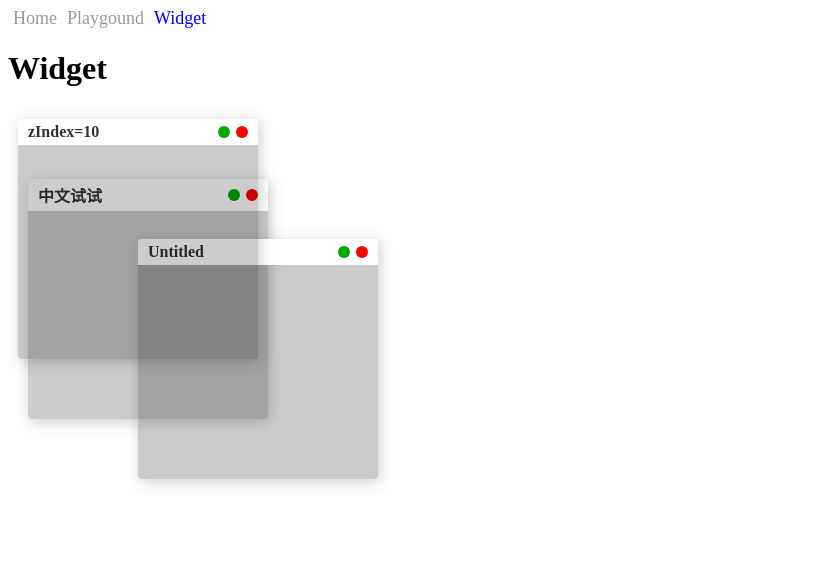
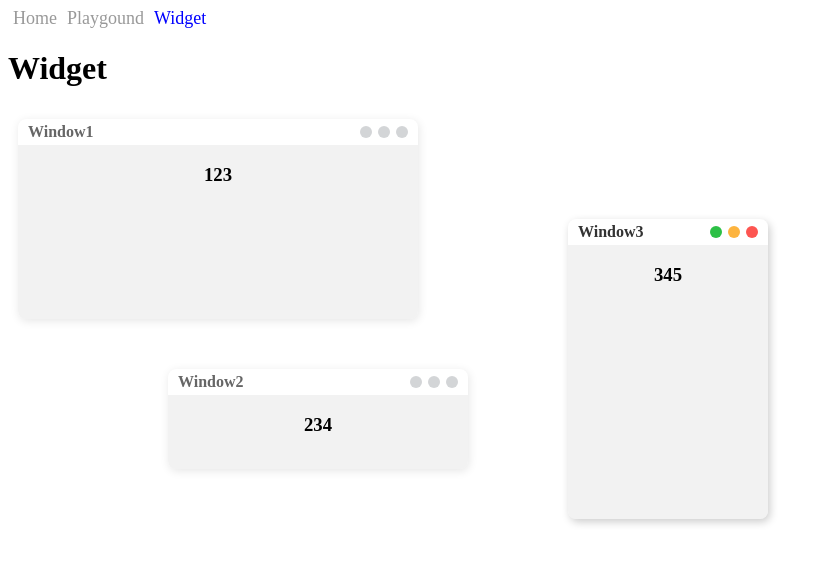
Before and after one commit to imnull/dreamday, a React app: page /#/widget in a window 1280 px wide. Shown: the top 564 px of the page, without its empty margins (0-826 px from the left). Built offline with nearby package versions, Linux system fonts and the light colour scheme.

Commit message:
移动操作优化

```diff
--- /dev/null
+++ b/src/components/widget/helper.ts
@@ -0,0 +1,162 @@
+import { createMovable } from '~/libs/movable'
+
+export type TPosition = { x: number; y: number }
+export type TSize = { width: number; height: number; }
+export type TEventArgs = { position: TPosition; data: any }
+export type TResizeType = '' | 'L' | 'T' | 'R' | 'B' | 'LT' | 'RT' | 'LB' | 'RB'
+
+export const posPlus = (a: TPosition, b: TPosition) => {
+    return { x: a.x + b.x, y: a.y + b.y }
+}
+
+export const genTranslate = (position: TPosition, offset: TPosition, size: TSize, sizeOffset: TPosition, resizeType: TResizeType) => {
+    let { x, y } = posPlus(position, offset)
+    let { width: w, height: h } = size
+
+    if (resizeType.includes('L')) {
+        w -= sizeOffset.x
+        if (w >= 0) {
+            x += sizeOffset.x
+        } else {
+            x += size.width
+        }
+    }
+    if (resizeType.includes('R')) {
+        w += sizeOffset.x
+        if (w < 0) {
+            x += w
+        }
+    }
+    if (resizeType.includes('T')) {
+        h -= sizeOffset.y
+        if (h >= 0) {
+            y += sizeOffset.y
+        } else {
+            y += size.height
+        }
+    }
+    if (resizeType.includes('B')) {
+        h += sizeOffset.y
+        if (h < 0) {
+            y += h
+        }
+    }
+    return `translateX(${x}px) translateY(${y}px)`
+}
+
+export const genWidth = (size: TSize, sizeOffset: TPosition, resizeType: TResizeType) => {
+    if (resizeType.includes('L')) {
+        return Math.abs(size.width - sizeOffset.x)
+    } else if (resizeType.includes('R')) {
+        return Math.abs(size.width + sizeOffset.x)
+    } else {
+        return size.width
+    }
+}
+
+export const genHeight = (size: TSize, sizeOffset: TPosition, resizeType: TResizeType) => {
+    if (resizeType.includes('T')) {
+        return Math.abs(size.height - sizeOffset.y)
+    } else if (resizeType.includes('B')) {
+        return Math.abs(size.height + sizeOffset.y)
+    } else {
+        return size.height
+    }
+}
+
+export const calRect = (size: TSize, pos: TPosition, offset: TPosition, resizeType: TResizeType) => {
+    let x = pos.x
+    let y = pos.y
+    let width = size.width
+    let height = size.height
+
+    if (resizeType.includes('L')) {
+        width -= offset.x
+        if (width > 0) {
+            x += offset.x
+        } else {
+            x += size.width
+        }
+    }
+    if (resizeType.includes('R')) {
+        width += offset.x
+        if (width < 0) {
+            x += width
+        }
+    }
+    if (resizeType.includes('T')) {
+        height -= offset.y
+        if (height > 0) {
+            y += offset.y
+        } else {
+            y += size.height
+        }
+    }
+    if (resizeType.includes('B')) {
+        height += offset.y
+        if (height < 0) {
+            y += height
+        }
+    }
+    return { x, y, width: Math.abs(width), height: Math.abs(height) }
+}
+
+type TStateParams<T> = [T, (arg: T) => void]
+
+export const createResizeHandler = (options: {
+    position: TStateParams<TPosition>;
+    sizeOffset: TStateParams<TPosition>;
+    resizeType: TStateParams<TResizeType>;
+    size: TStateParams<TSize>;
+    debug?: boolean;
+    onSelected?: () => void;
+}) => {
+    const {
+        debug = false,
+        position: [position, setPosition],
+        size: [size, setSize],
+        resizeType: [resizeType, setResizeType],
+        sizeOffset: [, setSizeOffset],
+        onSelected,
+    } = options
+
+    const _position = { ...position }
+    const _size = { ...size }
+
+    const m = createMovable({
+        debug,
+        onStart() {
+            setResizeType(resizeType)
+            typeof onSelected === 'function' && onSelected()
+        },
+        onMoving({ offset }) {
+            setSizeOffset(offset)
+        },
+        onEnd: ({ offset }: any) => {
+            setSizeOffset({ x: 0, y: 0 })
+            const { x, y, width, height } = calRect(_size, _position, offset, resizeType)
+            setPosition({ x, y })
+            setSize({ width, height })
+        }
+    })
+
+    const R = {
+        updatePosition(pos: TPosition) {
+            Object.assign(_position, pos)
+        },
+        updateSize(size: TSize) {
+            Object.assign(_size, size)
+        },
+        update(pos: TPosition, size: TSize) {
+            Object.assign(_position, pos)
+            Object.assign(_size, size)
+        },
+        init(target: HTMLElement) {
+            m.init(target)
+        },
+        dispose() {
+            m.dispose()
+        }
+    }
+    return R
+}
--- a/src/components/widget/index.scss
+++ b/src/components/widget/index.scss
@@ -1,5 +1,6 @@
 $op-bar-size: 3px;
 $op-corner-size: 8px;
+$widget-border-radius: 8px;
 
 .marvin-widget {
     display: flex;
@@ -10,11 +11,31 @@ $op-corner-size: 8px;
     width: 240px;
     height: 240px;
     border: 0px solid rgba(0, 0, 0, 0.1);
-    background-color: rgba(0, 0, 0, 0);
+    // background-color: rgba(255, 255, 255, 0.5);
+    background-color: rgba(230, 230, 230, 0.5);
+    backdrop-filter: blur(4px);
     position: absolute;
     overflow: hidden;
-    border-radius: 4px;
-    box-shadow: 2px 3px 15px 0px rgba(0, 0, 0, 0.2);
+    border-radius: $widget-border-radius;
+    box-shadow: 2px 3px $widget-border-radius 0px rgba(0, 0, 0, 0.2);
+    z-index: 10;
+
+    &.background {
+        z-index: 5;
+        box-shadow: 1px 2px 10px 0px rgba(0, 0, 0, 0.1);
+        .widget-head {
+            color: #666;
+            .tools {
+                .btn {
+                    &.minify,
+                    &.maxium,
+                    &.close {
+                        background-color: #d3d5d7;
+                    }
+                }
+            }
+        }
+    }
 
     .widget-head {
         padding: 4px 10px;
@@ -42,24 +63,27 @@ $op-corner-size: 8px;
         .tools {
             display: flex;
             flex-direction: row;
+            cursor: pointer;
             .btn {
                 width: 12px;
                 height: 12px;
-                background-color: #ccc;
+                background-color: #d3d5d7;
                 border-radius: 8px;
                 margin-left: 6px;
-                cursor: pointer;
                 &.minify {
-                    background-color: #0a0;
+                    background-color: #fdb43f;
+                }
+                &.maxium {
+                    background-color: #2cc046;
                 }
                 &.close {
-                    background-color: red;
+                    background-color: #fd5551;
                 }
             }
         }
     }
     .widget-body {
-        background-color: rgba(0, 0, 0, 0.2);
+        background-color: rgba(0, 0, 0, 0.0);
         flex: 1;
         position: relative;
     }
@@ -73,7 +97,7 @@ $op-corner-size: 8px;
     .widget-resize {
         position: absolute;
         z-index: 5;
-        background-color: rgba(0, 0, 0, 0.0);
+        background-color: rgba(0, 0, 0, 0);
         left: 0;
         top: 0;
         right: 0;
--- a/src/components/widget/index.tsx
+++ b/src/components/widget/index.tsx
@@ -1,141 +1,11 @@
-import { useCallback, useEffect, useState } from 'react'
+import { useCallback, useEffect, useRef, useState, useMemo } from 'react'
 import './index.scss'
 import { createMovable } from '~/libs/movable'
-
-type TPosition = { x: number; y: number }
-type TSize = { width: number; height: number; }
-type TEventArgs = { position: TPosition; data: any }
-type TResizeType = '' | 'L' | 'T' | 'R' | 'B' | 'LT' | 'RT' | 'LB' | 'RB'
-
-const posPlus = (a: TPosition, b: TPosition) => {
-    return { x: a.x + b.x, y: a.y + b.y }
-}
-
-const genTranslate = (position: TPosition, offset: TPosition, size: TSize, sizeOffset: TPosition, resizeType: TResizeType) => {
-    let { x, y } = posPlus(position, offset)
-    let { width: w, height: h } = size
-
-    if (resizeType.includes('L')) {
-        w -= sizeOffset.x
-        if (w >= 0) {
-            x += sizeOffset.x
-        } else {
-            x += size.width
-        }
-    }
-    if (resizeType.includes('R')) {
-        w += sizeOffset.x
-        if (w < 0) {
-            x += w
-        }
-    }
-    if (resizeType.includes('T')) {
-        h -= sizeOffset.y
-        if (h >= 0) {
-            y += sizeOffset.y
-        } else {
-            y += size.height
-        }
-    }
-    if (resizeType.includes('B')) {
-        h += sizeOffset.y
-        if (h < 0) {
-            y += h
-        }
-    }
-    return `translateX(${x}px) translateY(${y}px)`
-}
-
-const genWidth = (size: TSize, sizeOffset: TPosition, resizeType: TResizeType) => {
-    if (resizeType.includes('L')) {
-        return Math.abs(size.width - sizeOffset.x)
-    } else if (resizeType.includes('R')) {
-        return Math.abs(size.width + sizeOffset.x)
-    } else {
-        return size.width
-    }
-}
-
-const genHeight = (size: TSize, sizeOffset: TPosition, resizeType: TResizeType) => {
-    if (resizeType.includes('T')) {
-        return Math.abs(size.height - sizeOffset.y)
-    } else if (resizeType.includes('B')) {
-        return Math.abs(size.height + sizeOffset.y)
-    } else {
-        return size.height
-    }
-}
-
-const calRect = (size: TSize, pos: TPosition, offset: TPosition, resizeType: TResizeType) => {
-    let x = pos.x
-    let y = pos.y
-    let width = size.width
-    let height = size.height
-
-    if (resizeType.includes('L')) {
-        width -= offset.x
-        if (width > 0) {
-            x += offset.x
-        } else {
-            x += size.width
-        }
-    }
-    if (resizeType.includes('R')) {
-        width += offset.x
-        if (width < 0) {
-            x += width
-        }
-    }
-    if (resizeType.includes('T')) {
-        height -= offset.y
-        if (height > 0) {
-            y += offset.y
-        } else {
-            y += size.height
-        }
-    }
-    if (resizeType.includes('B')) {
-        height += offset.y
-        if (height < 0) {
-            y += height
-        }
-    }
-    return { x, y, width: Math.abs(width), height: Math.abs(height) }
-}
-
-const createResizeHandler = (options: {
-    debug?: boolean;
-    target: HTMLElement;
-    resizeType: TResizeType;
-    size: TSize;
-    position: TPosition;
-    setResizeType: (type: TResizeType) => void;
-    setSizeOffset: (offset: TPosition) => void;
-    setPos: (pos: TPosition) => void;
-    setSize: (pos: TSize) => void;
-}) => {
-    const { target, resizeType, size, position, setResizeType, setSizeOffset, setPos, setSize, debug = false } = options
-    const m = createMovable({
-        debug,
-        onStart() {
-            setResizeType(resizeType)
-        },
-        onMoving({ offset }) {
-            setSizeOffset(offset)
-        },
-        onEnd: ({ offset }: any) => {
-            setSizeOffset({ x: 0, y: 0 })
-            const { x, y, width, height } = calRect(size, position, offset, resizeType)
-            setPos({ x, y })
-            setSize({ width, height })
-        }
-    })
-    m.init(target)
-
-    return () => {
-        m.dispose()
-    }
-}
+import {
+    TPosition, TSize, TEventArgs, TResizeType,
+    genTranslate, genWidth, genHeight, calRect,
+    createResizeHandler,
+} from './helper'
 
 export default (props: {
     children?: JSX.Element,
@@ -143,39 +13,39 @@ export default (props: {
     position?: TPosition;
     size?: TSize,
     debug?: boolean,
+    active?: boolean,
     title?: string;
-    zIndex?: number;
     onClose?: (args: TEventArgs) => void;
     onMoveStart?: (args: TEventArgs) => void;
     onMoveEnd?: (args: TEventArgs) => void;
     onMoving?: (args: TEventArgs) => void;
     onMinify?: (min: boolean) => void;
+    onSelected?: () => void;
 }) => {
     const {
         title = 'Untitled',
-        zIndex = 0,
         children,
         position: _position = { x: 0, y: 0 },
         size: _size = { width: 240, height: 240 },
         data = null,
         debug = false,
+        active = false,
         onClose,
         onMoveStart,
         onMoveEnd,
         onMoving,
         onMinify,
+        onSelected,
     } = props
 
     const [target, setTarget] = useState<HTMLElement | null>(null)
     const [pos, setPos] = useState(_position)
-    useEffect(() => {
-        if (target) {
-            setHeadHeight(target.getBoundingClientRect().height)
-            const m = createMovable({
+    const [move] = useState(createMovable({
         debug,
         onStart() {
             setResizeType('')
             setStart(true)
+            typeof onSelected === 'function' && onSelected()
         },
         onMoving({ offset }) {
             setOffset(offset)
@@ -185,19 +55,20 @@ export default (props: {
             setPos(position)
             setOffset({ x: 0, y: 0 })
         }
-            })
-            m.update({ ...pos })
-            m.init(target)
+    }))
+    useEffect(() => {
+        if (target) {
+            setHeadHeight(target.getBoundingClientRect().height)
+            move.init(target)
             return () => {
-                m.dispose()
+                move.dispose()
             }
         }
-    }, [target, pos])
+    }, [target])
 
     useEffect(() => {
         setPos({ ..._position })
     }, [_position])
-
 
     const [tools, setTools] = useState<HTMLElement | null>(null)
     const [min, setMin] = useState(false)
@@ -238,6 +109,7 @@ export default (props: {
         }
         const mousedown = (e: MouseEvent) => {
             e.stopPropagation()
+            typeof onSelected === 'function' && onSelected()
         }
         tools.addEventListener('mousedown', mousedown)
         return () => {
@@ -254,171 +126,199 @@ export default (props: {
         setMin(!min)
     }
 
+    const handleMaxium = () => {
+
+    }
+
     /** 事件 END */
 
     const [barL, setBarL] = useState<HTMLElement | null>(null)
+    const [mL] = useState(() => {
+        return createResizeHandler({
+            debug,
+            size: [size, setSize],
+            position: [pos, setPos],
+            sizeOffset: [sizeOffset, setSizeOffset],
+            resizeType: ['L', setResizeType],
+            onSelected,
+        })
+    })
     useEffect(() => {
         if (barL) {
-            const dispose = createResizeHandler({
-                debug,
-                target: barL,
-                resizeType: 'L',
-                size,
-                position: pos,
-                setResizeType,
-                setSizeOffset,
-                setPos,
-                setSize
-            })
+            mL.init(barL)
             return () => {
-                dispose()
+                mL.dispose()
             }
         }
-    }, [barL, size, pos])
+    }, [barL])
+
     const [barR, setBarR] = useState<HTMLElement | null>(null)
+    const [mR] = useState(() => {
+        return createResizeHandler({
+            debug,
+            size: [size, setSize],
+            position: [pos, setPos],
+            sizeOffset: [sizeOffset, setSizeOffset],
+            resizeType: ['R', setResizeType],
+            onSelected,
+        })
+    })
     useEffect(() => {
         if (barR) {
-            const dispose = createResizeHandler({
-                debug,
-                target: barR,
-                resizeType: 'R',
-                size,
-                position: pos,
-                setResizeType,
-                setSizeOffset,
-                setPos,
-                setSize
-            })
+            mR.init(barR)
             return () => {
-                dispose()
+                mR.dispose()
             }
         }
-    }, [barR, size, pos])
+    }, [barR])
+
     const [barT, setBarT] = useState<HTMLElement | null>(null)
+    const [mT] = useState(() => {
+        return createResizeHandler({
+            debug,
+            size: [size, setSize],
+            position: [pos, setPos],
+            sizeOffset: [sizeOffset, setSizeOffset],
+            resizeType: ['T', setResizeType],
+            onSelected,
+        })
+    })
     useEffect(() => {
         if (barT) {
-            const dispose = createResizeHandler({
-                debug,
-                target: barT,
-                resizeType: 'T',
-                size,
-                position: pos,
-                setResizeType,
-                setSizeOffset,
-                setPos,
-                setSize
-            })
+            mT.init(barT)
             return () => {
-                dispose()
+                mT.dispose()
             }
         }
-    }, [barT, size, pos])
+    }, [barT])
+
     const [barB, setBarB] = useState<HTMLElement | null>(null)
+    const [mB] = useState(() => {
+        return createResizeHandler({
+            debug,
+            size: [size, setSize],
+            position: [pos, setPos],
+            sizeOffset: [sizeOffset, setSizeOffset],
+            resizeType: ['B', setResizeType],
+            onSelected,
+        })
+    })
     useEffect(() => {
         if (barB) {
-            const dispose = createResizeHandler({
-                debug,
-                target: barB,
-                resizeType: 'B',
-                size,
-                position: pos,
-                setResizeType,
-                setSizeOffset,
-                setPos,
-                setSize
-            })
+            mB.init(barB)
             return () => {
-                dispose()
+                mB.dispose()
             }
         }
-    }, [barB, size, pos])
+    }, [barB])
 
     const [cornerLT, setCornerLT] = useState<HTMLElement | null>(null)
+    const [mLT] = useState(() => {
+        return createResizeHandler({
+            debug,
+            size: [size, setSize],
+            position: [pos, setPos],
+            sizeOffset: [sizeOffset, setSizeOffset],
+            resizeType: ['LT', setResizeType],
+            onSelected,
+        })
+    })
     useEffect(() => {
         if (cornerLT) {
-            const dispose = createResizeHandler({
-                debug,
-                target: cornerLT,
-                resizeType: 'LT',
-                size,
-                position: pos,
-                setResizeType,
-                setSizeOffset,
-                setPos,
-                setSize
-            })
+            mLT.init(cornerLT)
             return () => {
-                dispose()
+                mLT.dispose()
             }
         }
-    }, [cornerLT, size, pos])
+    }, [cornerLT])
+
     const [cornerRT, setCornerRT] = useState<HTMLElement | null>(null)
+    const [mRT] = useState(() => {
+        return createResizeHandler({
+            debug,
+            size: [size, setSize],
+            position: [pos, setPos],
+            sizeOffset: [sizeOffset, setSizeOffset],
+            resizeType: ['RT', setResizeType],
+            onSelected,
+        })
+    })
     useEffect(() => {
         if (cornerRT) {
-            const dispose = createResizeHandler({
-                debug,
-                target: cornerRT,
-                resizeType: 'RT',
-                size,
-                position: pos,
-                setResizeType,
-                setSizeOffset,
-                setPos,
-                setSize
-            })
+            mRT.init(cornerRT)
             return () => {
-                dispose()
+                mRT.dispose()
             }
         }
-    }, [cornerRT, size, pos])
+    }, [cornerRT])
+
     const [cornerLB, setCornerLB] = useState<HTMLElement | null>(null)
+    const [mLB] = useState(() => {
+        return createResizeHandler({
+            debug,
+            size: [size, setSize],
+            position: [pos, setPos],
+            sizeOffset: [sizeOffset, setSizeOffset],
+            resizeType: ['LB', setResizeType],
+            onSelected,
+        })
+    })
     useEffect(() => {
         if (cornerLB) {
-            const dispose = createResizeHandler({
-                debug,
-                target: cornerLB,
-                resizeType: 'LB',
-                size,
-                position: pos,
-                setResizeType,
-                setSizeOffset,
-                setPos,
-                setSize
-            })
+            mLB.init(cornerLB)
             return () => {
-                dispose()
+                mLB.dispose()
             }
         }
-    }, [cornerLB, size, pos])
+    }, [cornerLB])
+
     const [cornerRB, setCornerRB] = useState<HTMLElement | null>(null)
+    const [mRB] = useState(() => {
+        return createResizeHandler({
+            debug,
+            size: [size, setSize],
+            position: [pos, setPos],
+            sizeOffset: [sizeOffset, setSizeOffset],
+            resizeType: ['RB', setResizeType],
+            onSelected,
+        })
+    })
     useEffect(() => {
         if (cornerRB) {
-            const dispose = createResizeHandler({
-                debug,
-                target: cornerRB,
-                resizeType: 'RB',
-                size,
-                position: pos,
-                setResizeType,
-                setSizeOffset,
-                setPos,
-                setSize
-            })
+            mRB.init(cornerRB)
             return () => {
-                dispose()
+                mRB.dispose()
             }
         }
-    }, [cornerRB, size, pos])
+    }, [cornerRB])
 
-    return <div className="marvin-widget" style={{
-        zIndex,
+    useEffect(() => {
+        [
+            mL, mR, mT, mB,
+            mLT, mRT, mLB, mRB,
+        ].forEach(m => m.updatePosition(pos))
+        move.update(pos)
+    }, [pos])
+    useEffect(() => {
+        [
+            mL, mR, mT, mB,
+            mLT, mRT, mLB, mRB,
+        ].forEach(m => m.updateSize(size))
+    }, [size])
+
+
+
+    return <div className={active ? "marvin-widget" : "marvin-widget background"} style={{
         transform: genTranslate(pos, offset, size, sizeOffset, resizeType),
         width: genWidth(size, sizeOffset, resizeType),
         height: min ? headHeight : genHeight(size, sizeOffset, resizeType),
+    }} onMouseDown={e => {
+        typeof onSelected === 'function' && onSelected()
     }}>
         <div className="widget-head" ref={setTarget}>
             <div className='title'>{title}</div>
             <div className='tools' ref={setTools}>
+                <div className='btn maxium' onClick={handleMaxium}></div>
                 <div className='btn minify' onClick={handleMin}></div>
                 <div className='btn close' onClick={handleClose}></div>
             </div>
--- a/src/pages/widget/index.tsx
+++ b/src/pages/widget/index.tsx
@@ -9,10 +9,35 @@ export default () => {
         console.log('handleCloseWidget', data)
     }
 
+    const [widgets, setWidgets] = useState([
+        { title: 'Window1', position: { x: 10, y: 10 }, size: { width: 400, height: 200 }, data: 123, },
+        { title: 'Window2', position: { x: 160, y: 260 }, size: { width: 300, height: 100 }, data: 234, },
+        { title: 'Window3', position: { x: 560, y: 110 }, size: { width: 200, height: 300 }, data: 345, },
+    ])
+
+    const [selected, setSelected] = useState(widgets.length - 1)
+
     return <>
         <h1>Widget</h1>
-        <Widget title='zIndex=10' zIndex={10} position={{ x: 10, y: 10 }} data={111} onClose={handleCloseWidget} onMoveEnd={e => console.log(e.position)} />
+        {
+            widgets.map(({ title, position, size, data }, i) => {
+                return <Widget
+                    key={i}
+                    debug={false}
+                    active={i === selected}
+                    title={title}
+                    position={position}
+                    size={size}
+                    data={data}
+                    onClose={handleCloseWidget}
+                    onSelected={() => setSelected(i)}
+                >
+                    <h3 style={{ textAlign: 'center' }}>{data}</h3>
+                </Widget>
+            })
+        }
+        {/* <Widget title='zIndex=10' zIndex={10} position={{ x: 10, y: 10 }} data={111} onClose={handleCloseWidget} onMoveEnd={e => console.log(e.position)} />
         <Widget title='中文试试' position={{ x: 20, y: 70 }} data={222} onClose={handleCloseWidget} onMoving={e => console.log(e.position)} />
-        <Widget debug={false} position={{ x: 130, y: 130 }} data={333} onClose={handleCloseWidget} onMoveStart={e => console.log(e.position)} />
+        <Widget debug={false} position={{ x: 130, y: 130 }} data={333} onClose={handleCloseWidget} onMoveStart={e => console.log(e.position)} /> */}
     </>
 }
```
Lines whose indentation alone changed are shown as unchanged.
